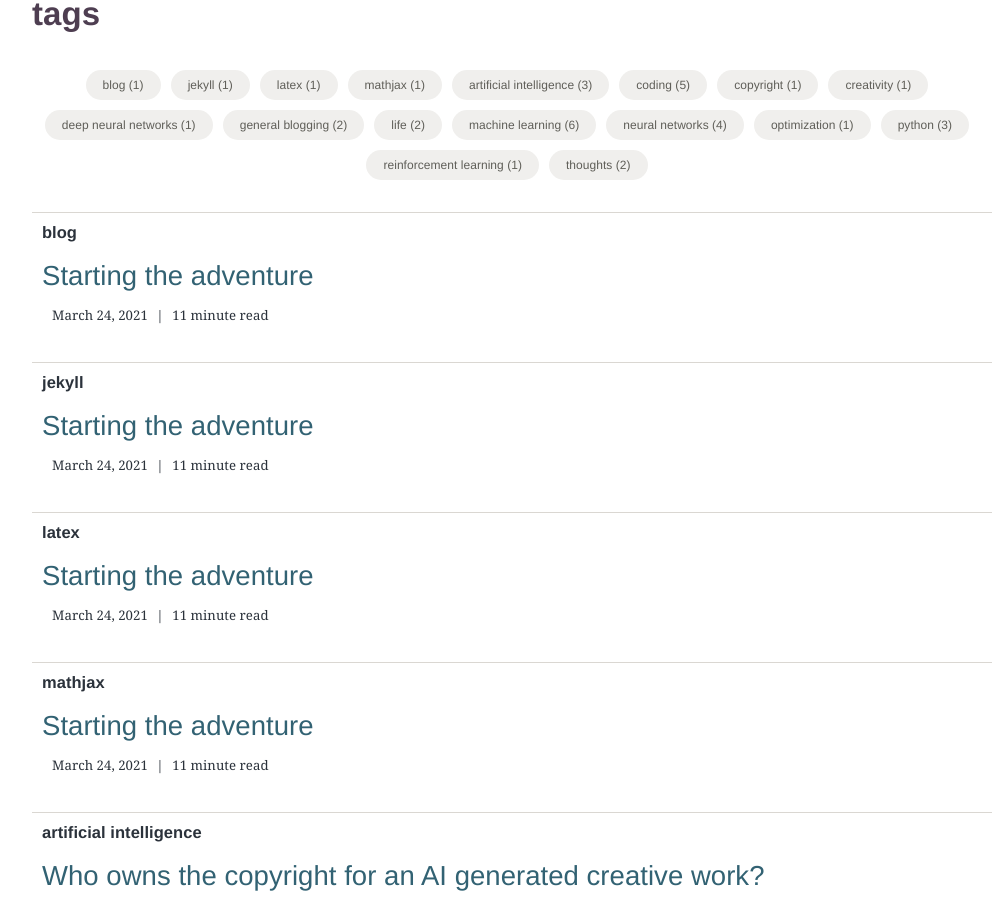
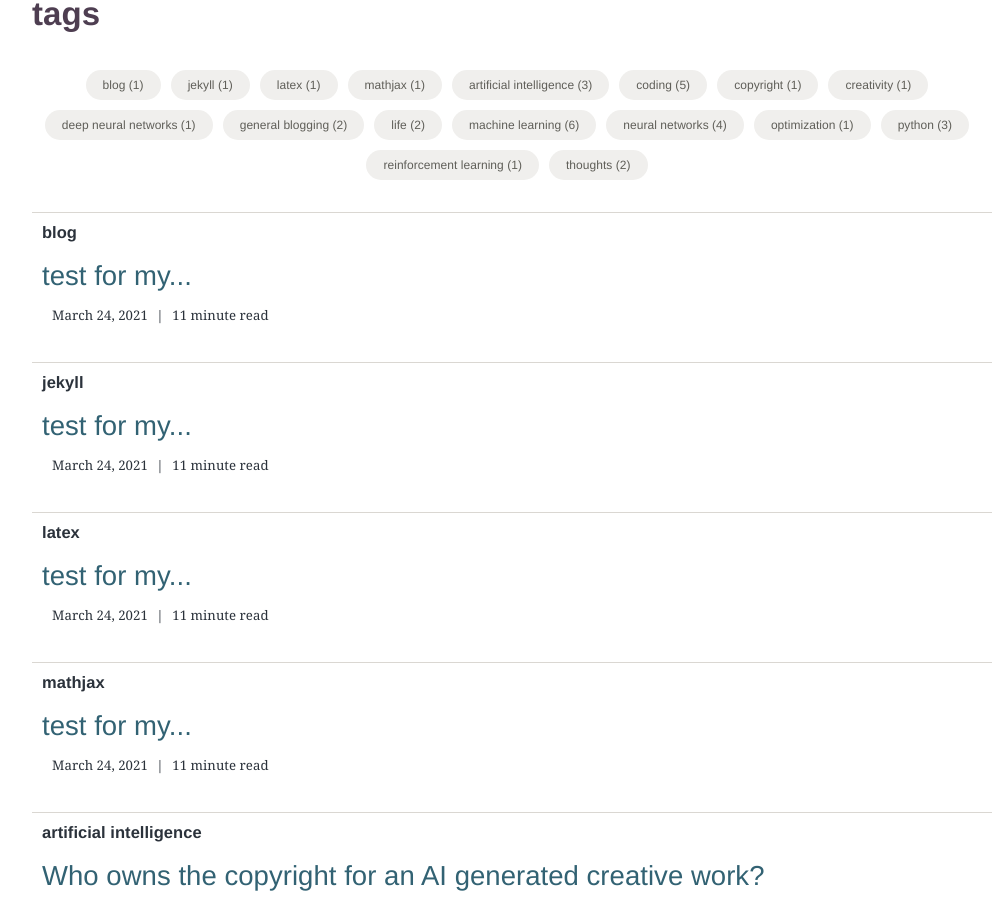
Before and after one commit to Ohhora/ohhora.github.io, a Jekyll site: the page built from _pages/tags.html, in a window 1280 px wide and 900 px high, scrolled down 226 px. Shown: the whole window, without its empty margins (128-1128 px from the left). Built offline with Jekyll 4.4.1, drawn with Linux system fonts in a browser that asks for light colours; some web fonts are replaced; some of the changed text lies outside the part shown.

Commit message:
Update 2021-10-19-test.md

```diff
--- a/_posts/2021-10-19-test.md
+++ b/_posts/2021-10-19-test.md
@@ -2,7 +2,7 @@
 layout: post
 read_time: true
 show_date: true
-title: "Starting the adventure"
+title: "test for my..."
 date: 2021-03-24
 img: posts/20210324/starting_adventure.jpg
 tags: [general blogging, thoughts, life, Blog, MathJax, Jekyll, LaTex]
```
